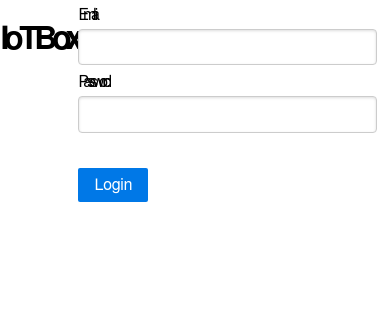
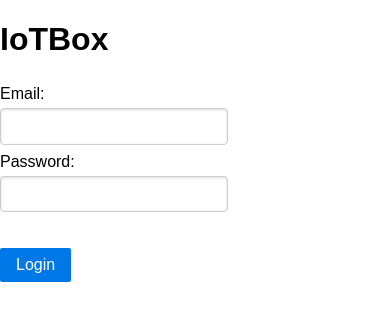
Before and after one commit to Ewolly/IOTWeb, a Flask app: page /login in a window 390 px wide. Shown: the top 321 px of the page. Run offline with Flask 2, Linux system fonts and the light colour scheme; some libraries are stand-ins or nearby versions.

Commit message:
Added responsive grid to login page.

```diff
--- a/templates/login.html
+++ b/templates/login.html
@@ -1,7 +1,10 @@
 {% extends "base.html" %}
 {% block title %}Login{% endblock %}
 {% block content %}
+  <div class="pure-u-1">
     <h1>IoTBox</h1>
+  </div>
+  <div class="pure-u-1">
     <form class="pure-form pure-form-aligned" method="post">
       <fieldset>
         <div class="pure-control-group">
@@ -17,4 +20,5 @@
         </div>
       </fieldset>
     </form>
+  </div>
 {% endblock %}
```
Lines whose indentation alone changed are shown as unchanged.
